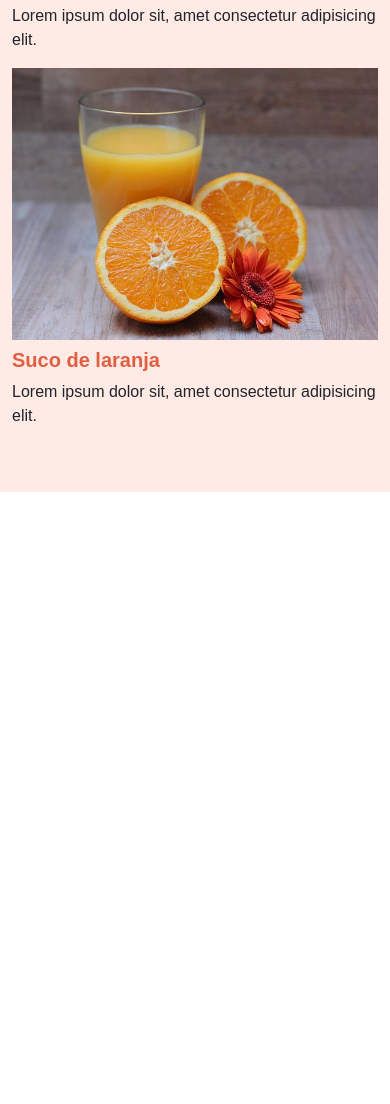
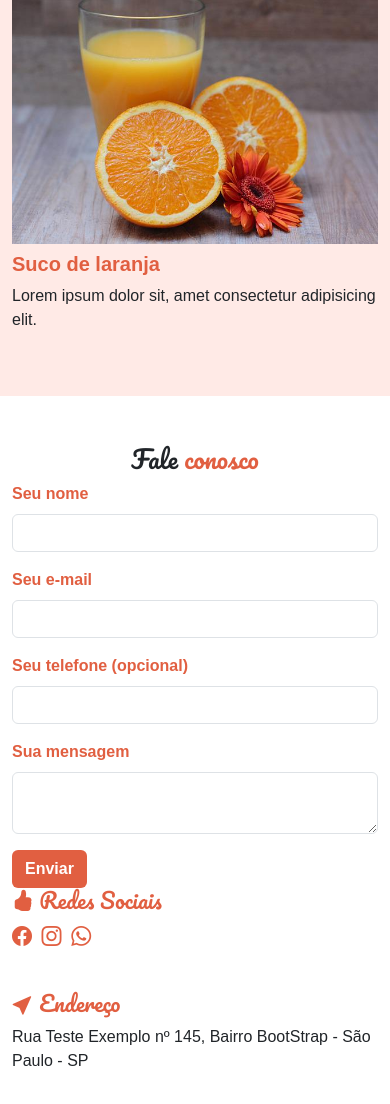
Before and after one commit to mfjaconis/ebac-page-restaurante, a plain HTML site: page index.html in a window 390 px wide. Shown: the part 4728-5832 px from the top of the page. Before the commit the page ends 5220 px from the top, so only its background shows below. Drawn offline with nearby package versions, Linux system fonts and the light colour scheme.

Commit message:
criando a seção de contato

```diff
--- a/index.html
+++ b/index.html
@@ -43,7 +43,7 @@
                         </a>
                     </li>
                     <li class="nav-item fw-bold">
-                        <a href="" class="nav-link">
+                        <a href="#fale-conosco" class="nav-link">
                             <i class="bi bi-chat-left-text me-1"></i>
                             Fale conosco
                         </a>
@@ -54,7 +54,7 @@
     </header>
 
     <main data-bs-spy="scroll" data-bs-target="#cabecalho">
-        <section id="sobre-o-restaurante" class="pt-5 pb-5 ">
+        <section id="sobre-o-restaurante">
             <div class="carousel slide" data-bs-ride="carousel" id="carousel">
                 <div class="carousel-inner">
                     <div class="carousel-item active" data-bs-interval="3000">
@@ -80,8 +80,8 @@
                 </div>
             </div>
 
-            <div class="pt-5 pb-5">
-                <div class="container">
+            <div class="pt-5 pb-5 d-md-flex align-center">
+                <div class=" container">
                     <div class="row">
                         <div class="col-md-5">
                             <img class="d-block w-100 rounded" src="./images/restaurante.jpg"
@@ -399,6 +399,74 @@
                             </div>
                         </div>
         </section>
+
+        <section id="fale-conosco" class="pb-5 pt-5">
+            <div class="container">
+                <div class="row">
+                    <h2 class="section-title text-center">
+                        Fale <span>conosco </span>
+                    </h2>
+                </div>
+                <div class="row">
+                    <div class="col-md-7">
+                        <form>
+                            <div class="mb-3">
+                                <label class="form-label fw-bold text-colored" for="nome">Seu nome</label>
+                                <input type="text" id="nome" class="form-control" required>
+                            </div>
+                            <div class="mb-3">
+                                <label class="form-label fw-bold text-colored" for="email">Seu e-mail</label>
+                                <input type="text" id="email" class="form-control" required>
+                            </div>
+                            <div class="mb-3">
+                                <label class="form-label fw-bold text-colored" for="telefone">Seu telefone
+                                    (opcional)</label>
+                                <input type="tel" id="telefone" class="form-control">
+                            </div>
+                            <div class="mb-3">
+                                <label class="form-label fw-bold text-colored" for="mensagem">Sua mensagem</label>
+                                <textarea class="form-control" id="mensagem" required>
+
+                                </textarea>
+                            </div>
+                            <button type="submit" class="btn fw-bold">Enviar</button>
+                        </form>
+                    </div>
+                    <div class="col-md-5">
+                        <div class="row">
+                            <h3 class="section-title fs-4 text-colored">
+                                <i class="bi bi-hand-thumbs-up-fill"></i>
+                                Redes Sociais
+                            </h3>
+                            <ul class="social-links">
+                                <li class="fs-5">
+                                    <a href="#">
+                                        <i class="bi bi-facebook text-colored"></i>
+                                    </a>
+                                </li>
+                                <li class="fs-5 ms-1 me-1">
+                                    <a href="#">
+                                        <i class="bi bi-instagram text-colored"></i>
+                                    </a>
+                                </li>
+                                <li class="fs-5">
+                                    <a href="#">
+                                        <i class="bi bi-whatsapp text-colored"></i>
+                                    </a>
+                                </li>
+                            </ul>
+                        </div>
+                        <div class="row mt-4">
+                            <h3 class="section-title fs-4 text-colored">
+                                <i class="bi bi-cursor-fill"></i>
+                                Endereço
+                            </h3>
+                            <p>Rua Teste Exemplo nº 145, Bairro BootStrap - São Paulo - SP</p>
+                        </div>
+                    </div>
+                </div>
+            </div>
+        </section>
     </main>
 
 
--- a/main.css
+++ b/main.css
@@ -1,8 +1,10 @@
 body{
     font-family: Robot, sans-serif;
+    list-style: none;
 }
 
-#eventos{
+
+#eventos, .sobre-o-restaurante{
     display: flex;
     align-items: center;
     height: 100vh;
@@ -37,7 +39,7 @@ body{
     color: #e15f41;
 }
 
-.nav-cardapio .nav-link.active{
+.nav-cardapio .nav-link.active, #fale-conosco button{
     background-color: #e15f41;
     color: #fff;
 }
@@ -45,3 +47,15 @@ body{
 .nav-cardapio .nav-link:hover{
     color: #e15f41;
 }
+
+.social-links li{
+    display: inline;
+}
+
+.social-links li a {
+    text-decoration: none;
+}
+
+#fale-conosco button:hover{
+    border: 1px solid;
+}
```
